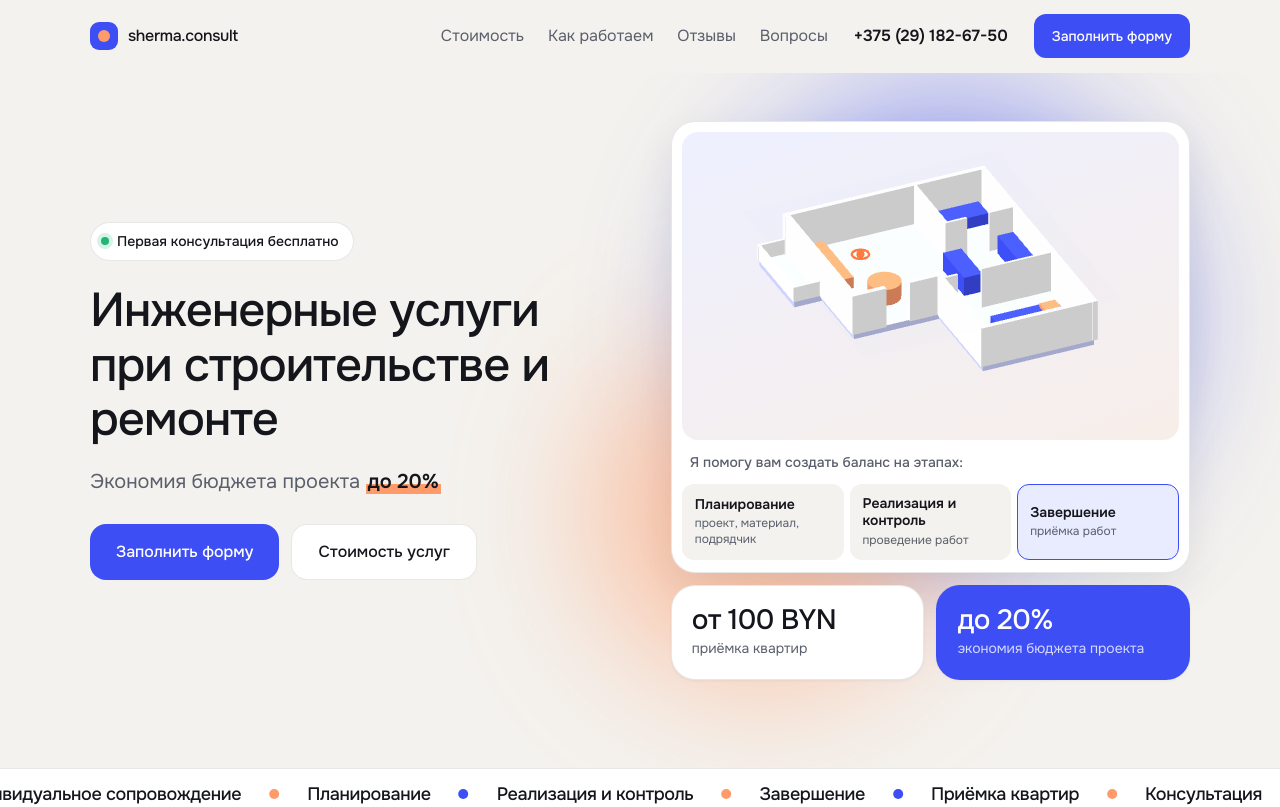
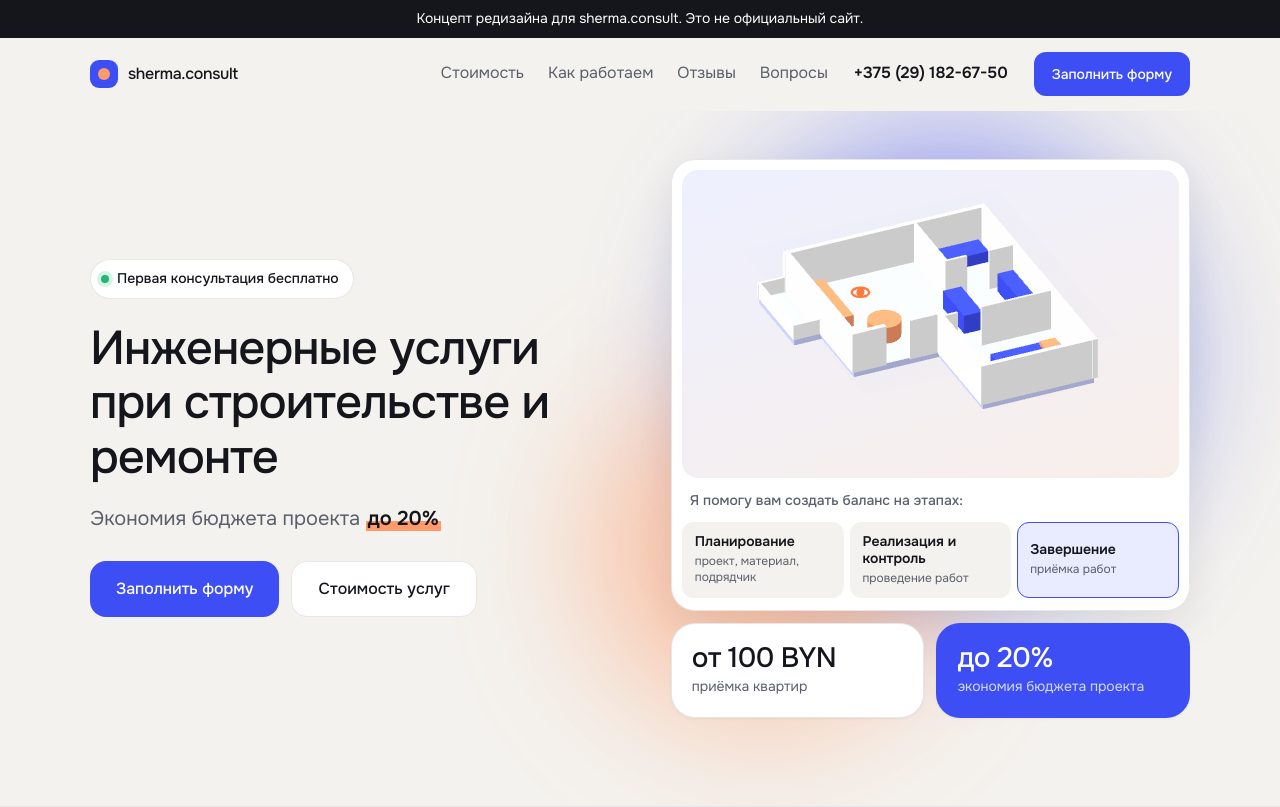
Before and after one commit to yradkin/sherma-concept, a plain HTML site: page index.html in a window 1280 px wide. Shown: the top 807 px of the page. Drawn offline with nearby package versions, Linux system fonts and the light colour scheme; animation ran at ten frames a second; a web font is replaced by a local one.

Commit message:
Плашка концепта

```diff
--- a/index.html
+++ b/index.html
@@ -25,6 +25,7 @@ a{color:inherit}
 .wrap{max-width:var(--wrap);margin:0 auto;padding:0 var(--gut)}
 h1,h2,h3{margin:0;font-weight:500}
 h1,h2,.disp{font-family:var(--fd);letter-spacing:-.02em;line-height:1.15}
+.concept{background:var(--ink);color:#fff;font-size:.875rem;text-align:center;padding:8px var(--gut)}
 .prog{position:fixed;left:0;top:0;height:3px;width:100%;background:var(--accent);transform:scaleX(0);transform-origin:left;z-index:50}
 
 .btn{display:inline-flex;align-items:center;justify-content:center;gap:10px;height:56px;padding:0 26px;border-radius:16px;font:500 1rem/1 var(--f);text-decoration:none;border:0;cursor:pointer;transition:transform 150ms var(--eo),background 150ms var(--eo)}
@@ -248,6 +249,7 @@ dialog.book[open]{animation:pop 200ms var(--eo)}
 </head>
 <body>
 <div class="prog" id="prog" aria-hidden="true"></div>
+<div class="concept">Концепт редизайна для sherma.consult. Это не официальный сайт.</div>
 
 <header class="top" id="top">
   <div class="wrap">
```
